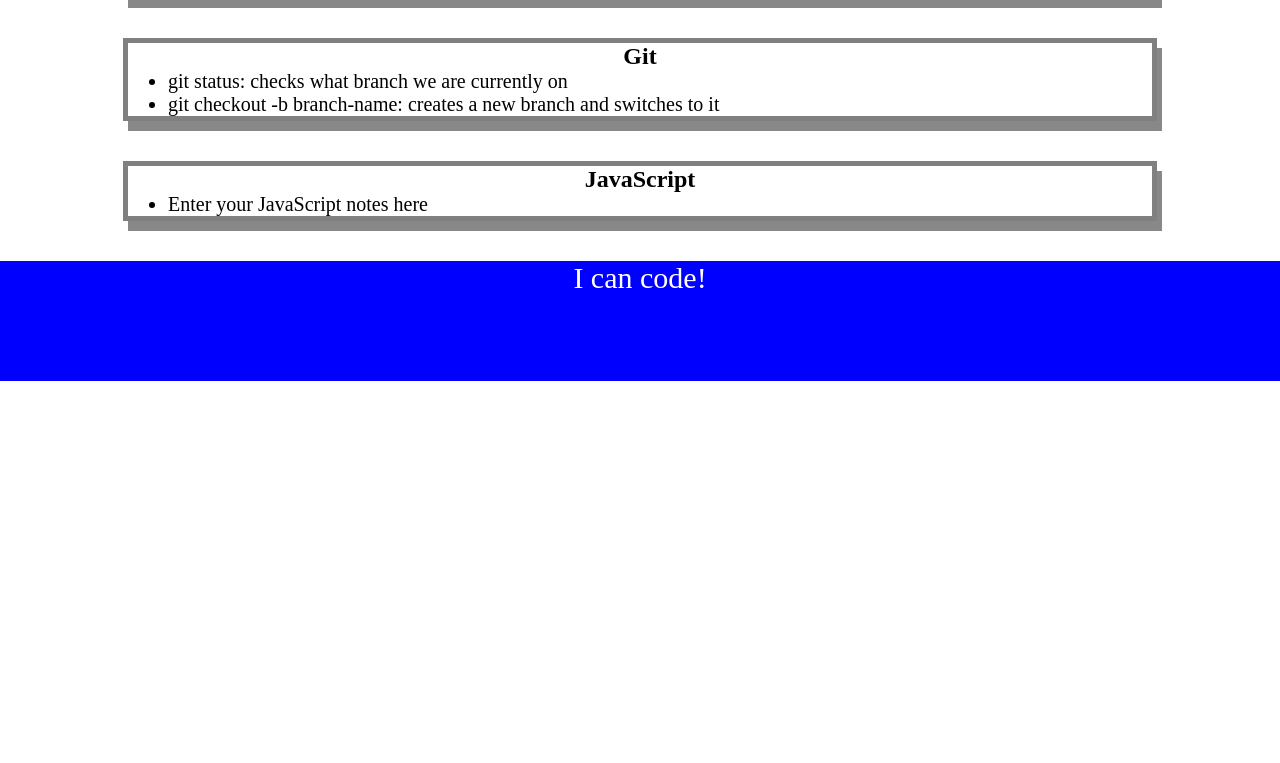
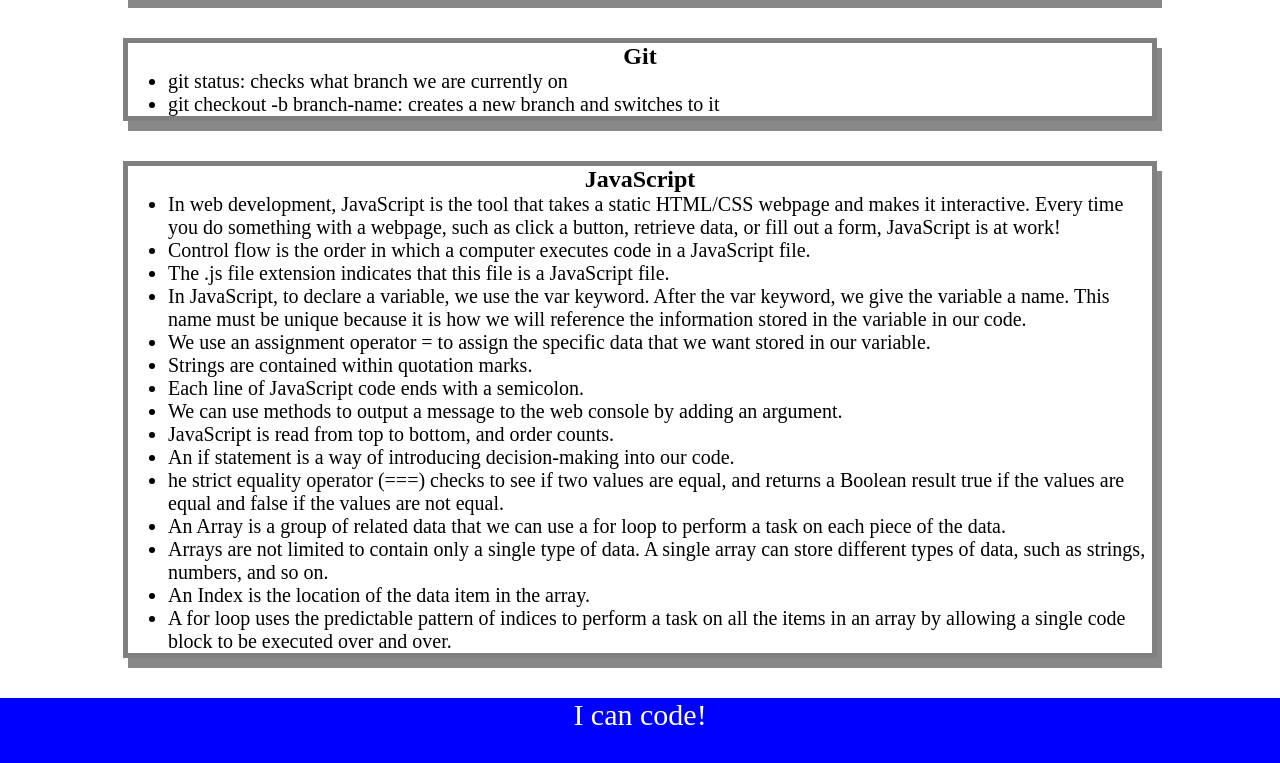
Before and after one commit to DakotaPatterson/prework-study-guide, a plain HTML site: page index.html in a window 1280 px wide. Shown: the part 1219-1982 px from the top of the page. Before the commit the page ends 1600 px from the top, so only its background shows below. Drawn offline with Linux system fonts and the light colour scheme.

Commit message:
Added JavaScript to application

```diff
--- /dev/null
+++ b/assets/script.js
@@ -0,0 +1,18 @@
+var topics = ['HTML', 'CSS', 'Git', 'JavaScript'];
+
+for (var x = 0; x < topics.length; x++) {
+    console.log(topics[x]);
+   }
+/*
+if (topic === 'HTML') {
+ console.log("Let's study HTML!");
+} else if (topic === 'CSS') {
+ console.log("Let's study CSS!");
+} else if (topic === 'Git') {
+ console.log("Let's study Git!");
+} else if (topic === 'JavaScript') {
+ console.log("Let's study JavaScript!");
+} else {
+ console.log('Please try again!');
+}
+*/
--- a/index.html
+++ b/index.html
@@ -11,6 +11,7 @@
     <header id="top">
       <h1>Prework Study Guide</h1>
       <img src="./assets/bowtie-cat.png" alt="Profile image of cat wearing a bow tie." />
+      <h2>✨ Open the Console to See What's Happening ✨</h2>
     </header>
     <main>
       <section class="card" id="html-section">
@@ -66,7 +67,22 @@
       <section class="card" id="javascript-section">
         <h2>JavaScript</h2>
         <ul>
-          <li>Enter your JavaScript notes here</li>
+          <li>In web development, JavaScript is the tool that takes a static HTML/CSS webpage and makes it interactive. Every time you do something with a webpage, such as click a button, retrieve data, or fill out a form, JavaScript is at work!</li>
+          <li>Control flow is the order in which a computer executes code in a JavaScript file.</li>
+          <li>The .js file extension indicates that this file is a JavaScript file.</li>
+          <li>In JavaScript, to declare a variable, we use the var keyword. After the var keyword, we give the variable a name. This name must be unique because it is how we will reference the information stored in the variable in our code.</li>
+          <li>We use an assignment operator = to assign the specific data that we want stored in our variable.</li>
+          <li>Strings are contained within quotation marks.</li>
+          <li>Each line of JavaScript code ends with a semicolon.</li>
+          <li>We can use methods to output a message to the web console by adding an argument.</li>
+          <li>JavaScript is read from top to bottom, and order counts.</li>
+          <li>An if statement is a way of introducing decision-making into our code.</li>
+          <li>he strict equality operator (===) checks to see if two values are equal, and returns a Boolean result true if the values are equal and false if the values are not equal. </li>
+          <li>An Array is a group of related data that we can use a for loop to perform a task on each piece of the data.</li>
+          <li>Arrays are not limited to contain only a single type of data. A single array can store different types of data, such as strings, numbers, and so on.</li>
+          <li>An Index is the location of the data item in the array.</li>
+          <li>A for loop uses the predictable pattern of indices to perform a task on all the items in an array by allowing a single code block to be executed over and over.</li>
+
         </ul>
       </section>
     </main>
@@ -74,5 +90,6 @@
     <footer>
       <p>I can code!</p>
     </footer>
+    <script src="./assets/script.js"></script>
   </body>
 </html>
```
